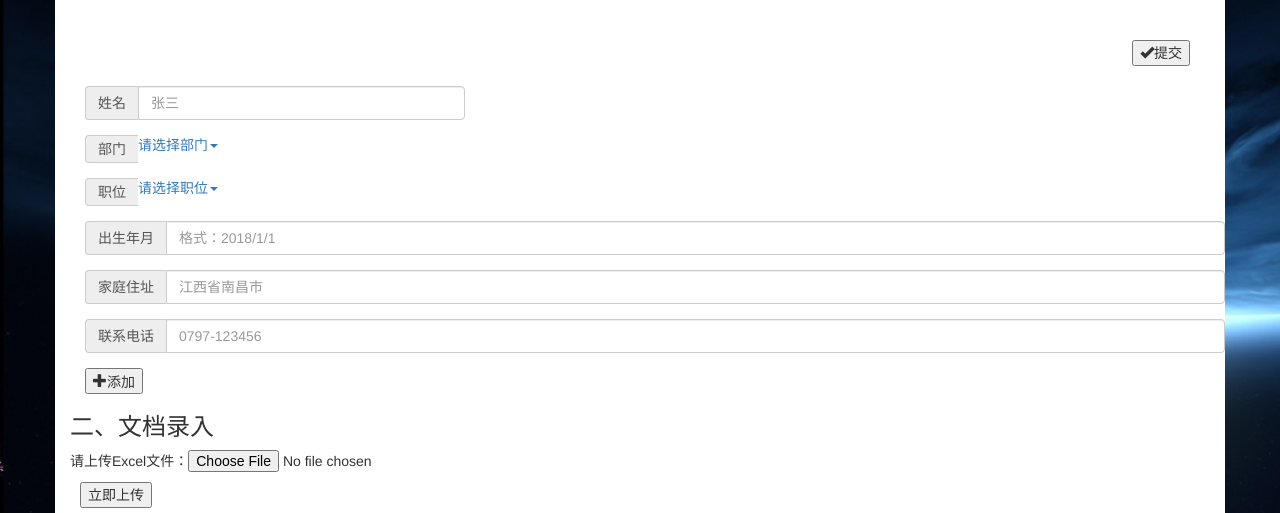
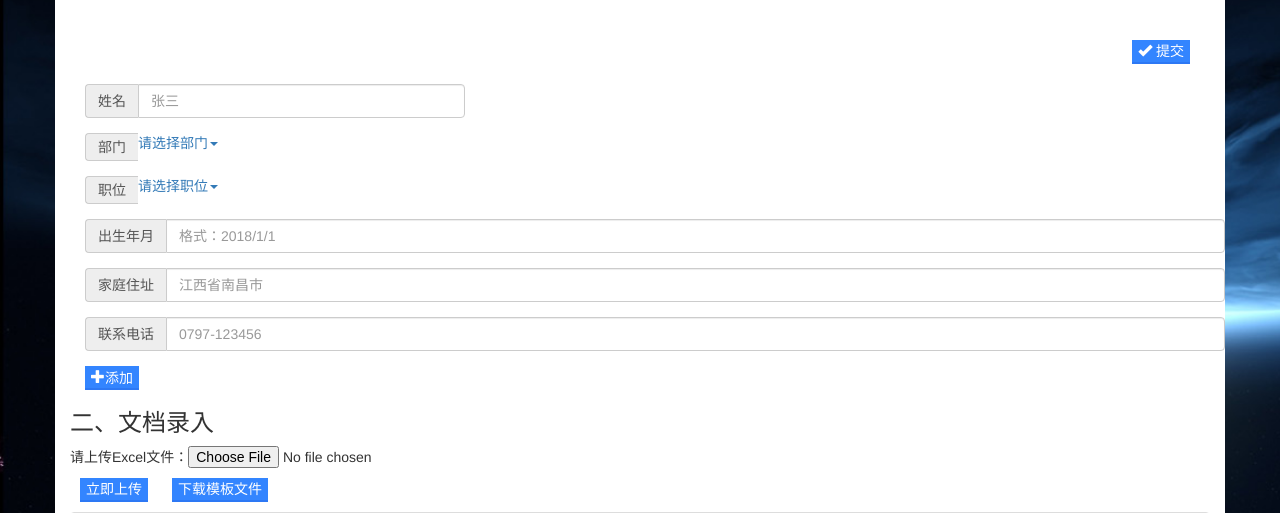
Before and after one commit to fatetwist/hrmng, a Flask app: page /batch_staff in a window 1280 px wide. Shown: the part 246-759 px from the top of the page. Run offline with Flask 2, Linux system fonts and the light colour scheme; the visitor is signed in with stand-in values (Sample User, id 1); data comes from the database, SQL or seed files in the repository; data that the repository does not hold is empty; some libraries are stand-ins or nearby versions.

Commit message:
support download model xlsx

```diff
--- a/app/main/views.py
+++ b/app/main/views.py
@@ -1,5 +1,5 @@
 from . import main
-from flask import redirect, url_for, render_template, request, flash, abort
+from flask import redirect, url_for, render_template, request, flash, abort, send_from_directory, app
 from flask_login import login_required, current_user
 from ..models import Department, User,  permit_u,  Position, get_birth_date
 from ..decorators import admin_required
@@ -241,3 +241,10 @@ def remove_staff():
 @admin_required
 def options():
     return render_template('main/options.html')
+
+
+@main.route('/download/<string:file>')
+def download(file):
+    directory = os.getcwd()
+    directory = os.path.join(directory, 'app','static', 'resources')
+    return send_from_directory(directory,file, as_attachment=True)
--- a/app/models.py
+++ b/app/models.py
@@ -120,6 +120,9 @@ class User(UserMixin, db.Model):
     def get_evaluation(self):
         try:
             e = self.evaluations.all()[-1]
+            d = date.today()
+            if not(e.date.year == d.year and e.date.month == d.month):
+                e = None
         except IndexError:
             e = None
         return e
--- a/app/templates/main/batch_staff.html
+++ b/app/templates/main/batch_staff.html
@@ -272,6 +272,10 @@
         xmlhttp.open("GET","/batch_staff/getdepartandposition",true);
         xmlhttp.send();
 
+        /* 下载模板文件 */
+        $('button#download-model').click(function () {
+            window.open("{{ url_for('main.download',file='model.xlsx') }}")
+        })
         })
 
 
@@ -324,7 +328,7 @@
         </tr>
     </table>
     <div class="batch_btn" style="text-align: right;">
-        <button id="add-to-sql" style="margin: 20px;"><span class="glyphicon glyphicon-ok" aria-hidden="true"></span>提交</button>
+        <button class="btn2-default" id="add-to-sql" style="margin: 20px;"><span class="glyphicon glyphicon-ok" aria-hidden="true"></span> 提交</button>
     </div>
         <div id="div-input" class="container">
 <div class="input-group col-md-4" id="div-add">
@@ -359,14 +363,15 @@
     </div>
 
     <div style="border: 1px grey;">
-        <button id="add"><span class="glyphicon glyphicon-plus" aria-hidden="true">添加</span></button>
+        <button class="btn2-default" id="add"><span class="glyphicon glyphicon-plus" aria-hidden="true">添加</span></button>
         </div>
             </div>
     <h3>二、文档录入</h3>
     </div>
         <lable>请上传Excel文件：</lable><input type="file" id="file-excel" style="display: inline-block;"><br>
 
-        <button id="btn-upload" style="margin:10px;">立即上传</button>
+        <button class="btn2-default" id="btn-upload" style="margin:10px;">立即上传</button>
+        <button class="btn2-default" id="download-model" style="margin:10px;">下载模板文件</button>
         <div class="panel panel-default">
             <div class="panel-body">
                 <table class="table" id="table-res">
```
Also changed, not shown: 1 other file.
